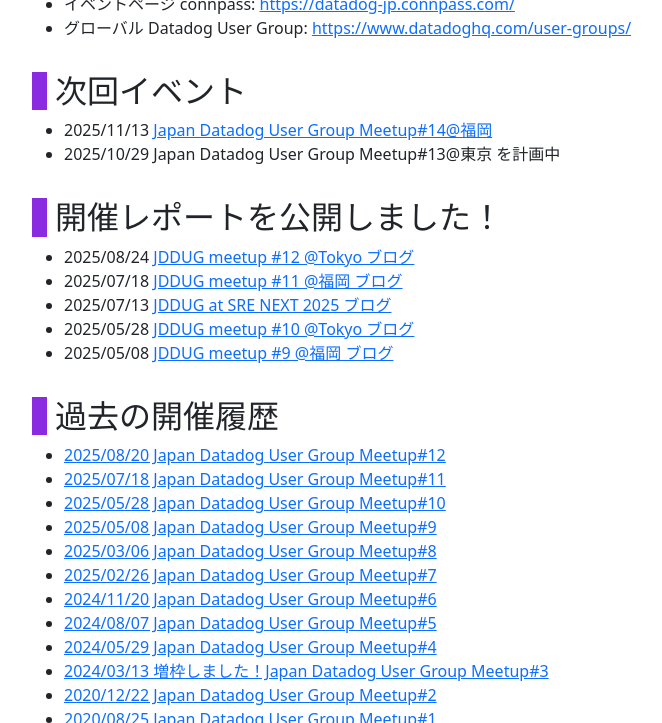
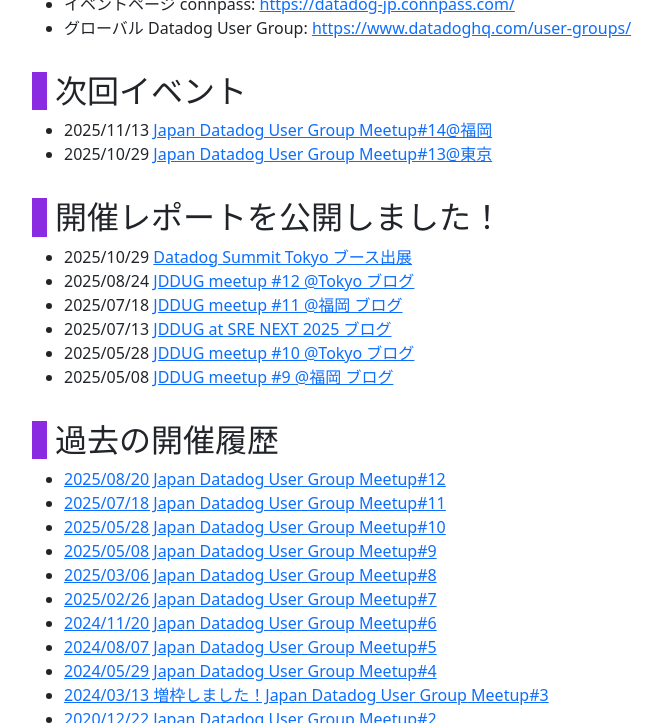
Before and after one commit to jdd-ug/jdd-ug.github.io, a Jekyll site: the page built from index.md, in a window 1280 px wide and 900 px high, scrolled down 492 px, cut to the strip 117-840 px from the top of the window. Shown: the whole strip, without its empty margins (50-712 px from the left). Built offline with Jekyll 4.4.1, drawn with Linux system fonts in a browser that asks for light colours; nearby versions of some CDN libraries.

Commit message:
datadog summit report

```diff
--- a/index.md
+++ b/index.md
@@ -20,9 +20,10 @@
 
 ## 次回イベント
 - 2025/11/13 [Japan Datadog User Group Meetup#14@福岡](https://datadog-jp.connpass.com/event/367374/)
-- 2025/10/29 Japan Datadog User Group Meetup#13@東京 を計画中
+- 2025/10/29 [Japan Datadog User Group Meetup#13@東京](https://datadog-jp.connpass.com/event/368663/)
 
 ## 開催レポートを公開しました！
+- 2025/10/29 [Datadog Summit Tokyo ブース出展](/2025/10/16/)
 - 2025/08/24 [JDDUG meetup #12 @Tokyo ブログ](/2025/08/20/)
 - 2025/07/18 [JDDUG meetup #11 @福岡 ブログ](/2025/07/18/)
 - 2025/07/13 [JDDUG at SRE NEXT 2025 ブログ](/2025/07/13/)
```
